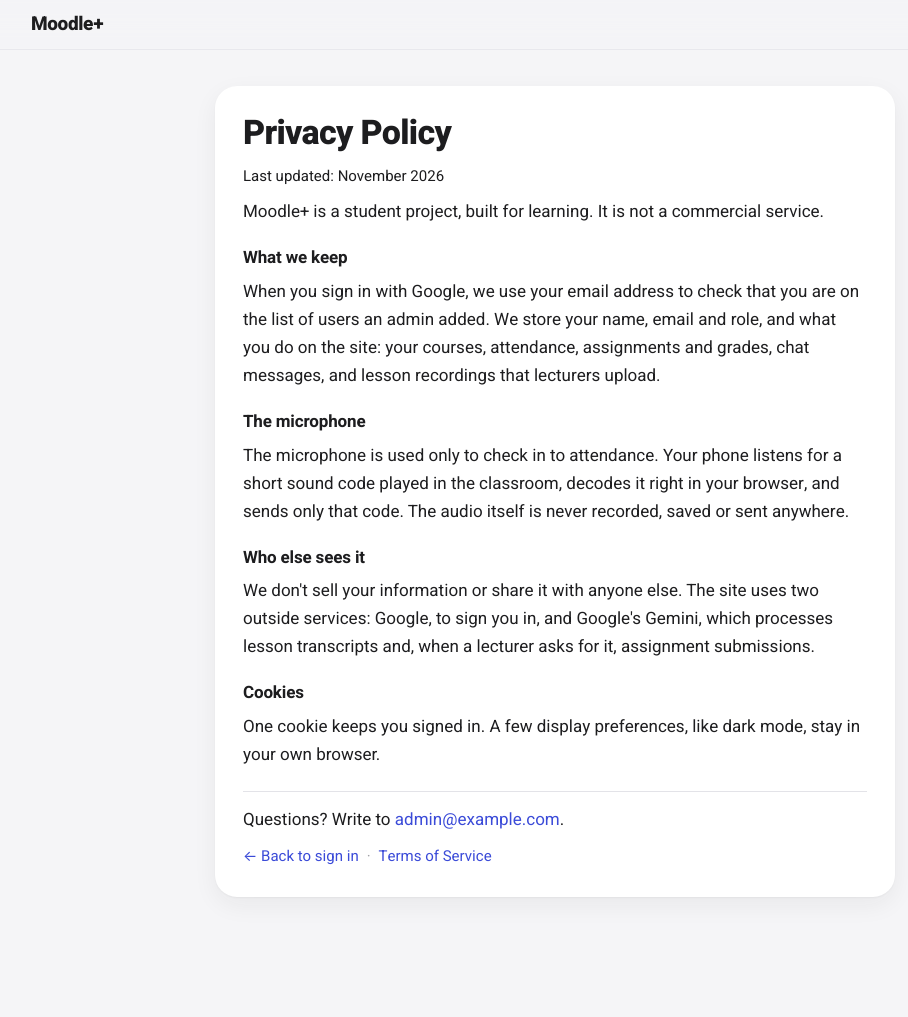
After one commit to Nissim-boaz/Intro2SE_Ex2, a Flask app: page /privacy in a window 1280 px wide. The commit adds this page. Shown: the whole page, without its empty margins (85-993 px from the left). Run offline with Flask 3, Linux system fonts and the light colour scheme.

Commit message:
Public privacy policy and terms of service pages, linked from the sign-in page
Co-Authored-By: Claude Opus 5.5 <noreply@anthropic.com>

```diff
--- a/moodleplus/__init__.py
+++ b/moodleplus/__init__.py
@@ -45,7 +45,7 @@ def _register_blueprints(app: Flask) -> None:
     for module in (auth, admin, courses):
         app.register_blueprint(module.bp)
 
-    for name in ("content", "assignments", "grades", "requests", "attendance", "chat", "polls", "recordings", "debug"):
+    for name in ("pages", "content", "assignments", "grades", "requests", "attendance", "chat", "polls", "recordings", "debug"):
         try:
             module = __import__(f"moodleplus.blueprints.{name}", fromlist=["bp"])
         except ModuleNotFoundError:
--- /dev/null
+++ b/moodleplus/blueprints/pages.py
@@ -0,0 +1,18 @@
+"""עמודים ציבוריים: מדיניות פרטיות ותנאי שימוש. פתוחים לכולם, גם בלי התחברות (Google דורש אותם)."""
+from flask import Blueprint, current_app, render_template
+
+bp = Blueprint("pages", __name__)
+
+
+def _contact() -> str:
+    return current_app.config["ADMIN_EMAIL"]
+
+
+@bp.get("/privacy")
+def privacy():
+    return render_template("pages/privacy.html", contact_email=_contact())
+
+
+@bp.get("/terms")
+def terms():
+    return render_template("pages/terms.html", contact_email=_contact())
--- a/moodleplus/static/css/app.css
+++ b/moodleplus/static/css/app.css
@@ -1698,3 +1698,13 @@ html.chat-sheet-open, html.chat-sheet-open body { overflow: hidden; }
 .ai-deductions li { display: flex; gap: 8px; align-items: baseline; }
 .ai-deductions b { flex: none; color: var(--danger); font-variant-numeric: tabular-nums; }
 .grade-form textarea { line-height: 1.5; }
+
+/* ---------- privacy policy and terms (English, left to right) ---------- */
+.legal { max-width: 680px; margin: 8px auto 40px; display: grid; gap: 10px; line-height: 1.65; }
+.legal h1 { font-size: clamp(26px, 6vw, 34px); letter-spacing: -.02em; }
+.legal h2 { font-size: var(--fs-md); margin-top: 12px; }
+.legal p { color: var(--ink); }
+.legal-contact { margin-top: 12px; padding-top: 14px; border-top: 1px solid var(--line); }
+.legal-links { display: flex; gap: 8px; flex-wrap: wrap; color: var(--ink-3); }
+.login-legal { display: flex; justify-content: center; gap: 8px; margin-top: 18px; color: var(--ink-3); }
+.login-legal a { color: var(--ink-2); }
--- a/moodleplus/templates/auth/login.html
+++ b/moodleplus/templates/auth/login.html
@@ -52,6 +52,11 @@
       </form>
     {% endif %}
   </div>
+  <nav class="login-legal xsmall" aria-label="מסמכים">
+    <a href="{{ url_for('pages.privacy') }}">מדיניות פרטיות</a>
+    <span aria-hidden="true">·</span>
+    <a href="{{ url_for('pages.terms') }}">תנאי שימוש</a>
+  </nav>
 </div>
 {% endblock %}
 {% block scripts %}
--- a/moodleplus/templates/base.html
+++ b/moodleplus/templates/base.html
@@ -1,5 +1,5 @@
 <!doctype html>
-<html lang="he" dir="rtl">
+<html lang="{% block lang %}he{% endblock %}" dir="{% block dir %}rtl{% endblock %}">
 <head>
   <meta charset="utf-8">
   <meta name="viewport" content="width=device-width, initial-scale=1, viewport-fit=cover">
--- /dev/null
+++ b/moodleplus/templates/pages/_legal.html
@@ -0,0 +1,18 @@
+{# Shared frame for the English legal pages: left to right, a narrow column of short paragraphs. #}
+{% extends "base.html" %}
+{% block lang %}en{% endblock %}
+{% block dir %}ltr{% endblock %}
+{% block content %}
+<article class="legal panel">
+  <h1>{% block heading %}{% endblock %}</h1>
+  <p class="muted small">Last updated: November 2026</p>
+  {% block body %}{% endblock %}
+  <p class="legal-contact">Questions? Write to <a href="mailto:{{ contact_email }}">{{ contact_email }}</a>.</p>
+  <nav class="legal-links small">
+    <a href="{{ url_for('courses.index') if user else url_for('auth.login') }}">{{ '← Back to Moodle+' if user else '← Back to sign in' }}</a>
+    <span aria-hidden="true">·</span>
+    {% if request.endpoint == 'pages.privacy' %}<a href="{{ url_for('pages.terms') }}">Terms of Service</a>
+    {% else %}<a href="{{ url_for('pages.privacy') }}">Privacy Policy</a>{% endif %}
+  </nav>
+</article>
+{% endblock %}
--- /dev/null
+++ b/moodleplus/templates/pages/privacy.html
@@ -0,0 +1,24 @@
+{% extends "pages/_legal.html" %}
+{% block title %}Privacy Policy · Moodle+{% endblock %}
+{% block heading %}Privacy Policy{% endblock %}
+{% block body %}
+<p>Moodle+ is a student project, built for learning. It is not a commercial service.</p>
+
+<h2>What we keep</h2>
+<p>When you sign in with Google, we use your email address to check that you are on the list of users an admin added.
+We store your name, email and role, and what you do on the site: your courses, attendance, assignments and grades,
+chat messages, and lesson recordings that lecturers upload.</p>
+
+<h2>The microphone</h2>
+<p>The microphone is used only to check in to attendance. Your phone listens for a short sound code played in the
+classroom, decodes it right in your browser, and sends only that code. The audio itself is never recorded, saved
+or sent anywhere.</p>
+
+<h2>Who else sees it</h2>
+<p>We don't sell your information or share it with anyone else. The site uses two outside services: Google, to sign
+you in, and Google's Gemini, which processes lesson transcripts and, when a lecturer asks for it, assignment
+submissions.</p>
+
+<h2>Cookies</h2>
+<p>One cookie keeps you signed in. A few display preferences, like dark mode, stay in your own browser.</p>
+{% endblock %}
```
Also changed, not shown: moodleplus/templates/pages/terms.html (added, +24 -0 lines), tests/test_pages.py (added, +27 -0 lines).
